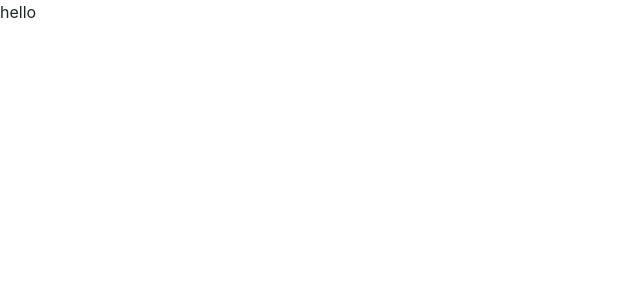
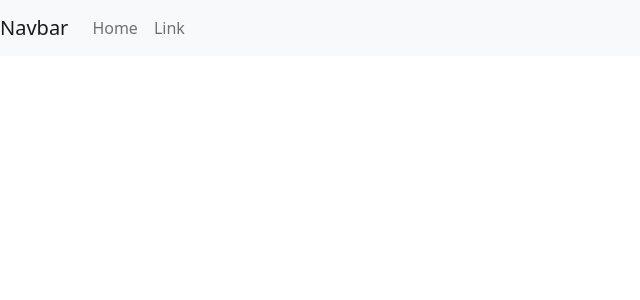
Before and after one commit to NehaSijaria/todo-app, a React (Create React App) app: page / in a window 1280 px wide. Shown: the top 300 px of the page, without its empty margins (0-640 px from the left). Built offline with nearby package versions, Linux system fonts and the light colour scheme.

Commit message:
add na component

```diff
--- a/src/App.js
+++ b/src/App.js
@@ -1,9 +1,10 @@
-import './App.css';
+// import './App.css';
+import Navbar from './components/Navbar';
 
 function App() {
   return (
     <div>
-      hello
+      <Navbar />
     </div>
   );
 }
--- /dev/null
+++ b/src/components/Navbar.js
@@ -0,0 +1,27 @@
+import React from 'react'
+
+export default function Navbar() {
+  return (
+    <nav class="navbar navbar-expand-lg navbar-light bg-light">
+  <a class="navbar-brand" href="#">Navbar</a>
+  <button class="navbar-toggler" type="button" data-toggle="collapse" data-target="#navbarSupportedContent" aria-controls="navbarSupportedContent" aria-expanded="false" aria-label="Toggle navigation">
+    <span class="navbar-toggler-icon"></span>
+  </button>
+
+  <div class="collapse navbar-collapse" id="navbarSupportedContent">
+    <ul class="navbar-nav mr-auto">
+      <li class="nav-item active">
+        <a class="nav-link" href="#">Home </a>
+      </li>
+      <li class="nav-item">
+        <a class="nav-link" href="#">Link</a>
+      </li>
+
+    </ul>
+
+  </div>
+</nav>
+
+
+  )
+}
--- a/src/index.js
+++ b/src/index.js
@@ -1,6 +1,6 @@
 import React from 'react';
 import ReactDOM from 'react-dom';
-import './index.css';
+// import './index.css';
 import App from './App';
 
 
```
